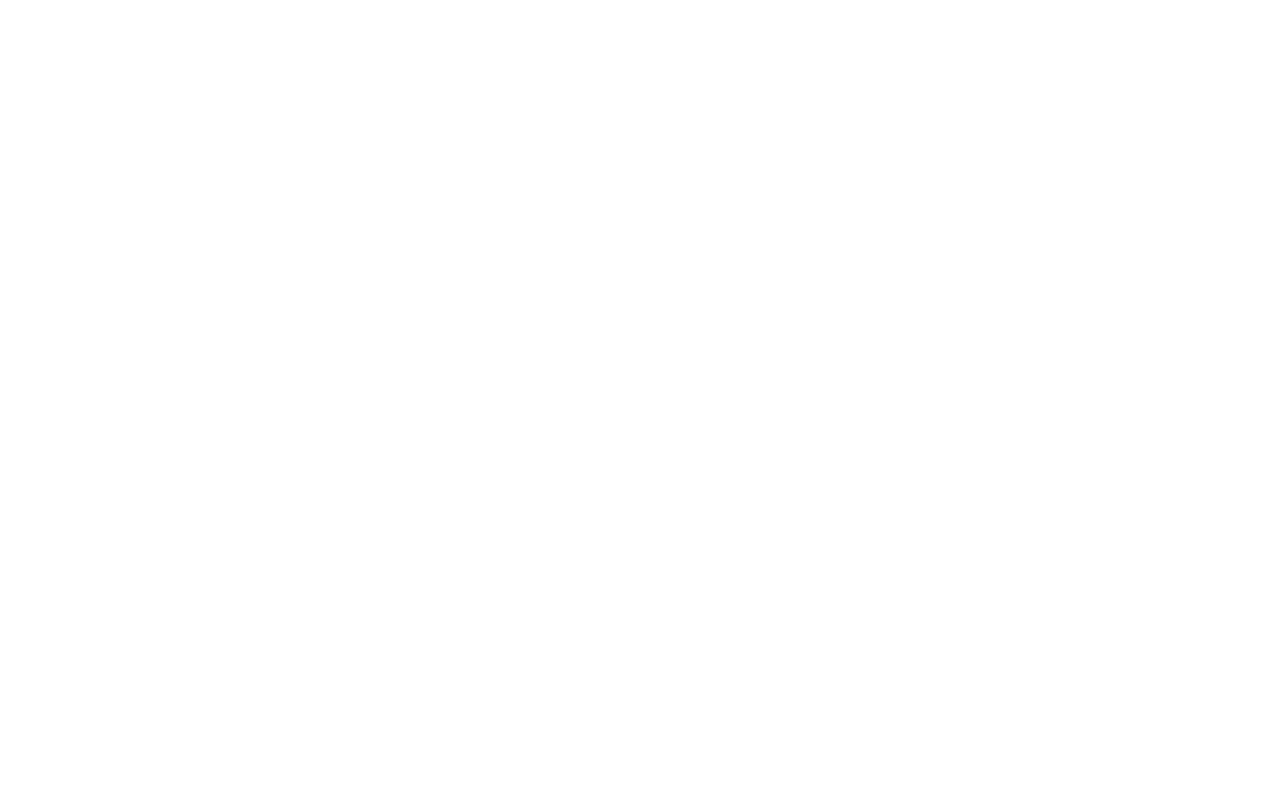
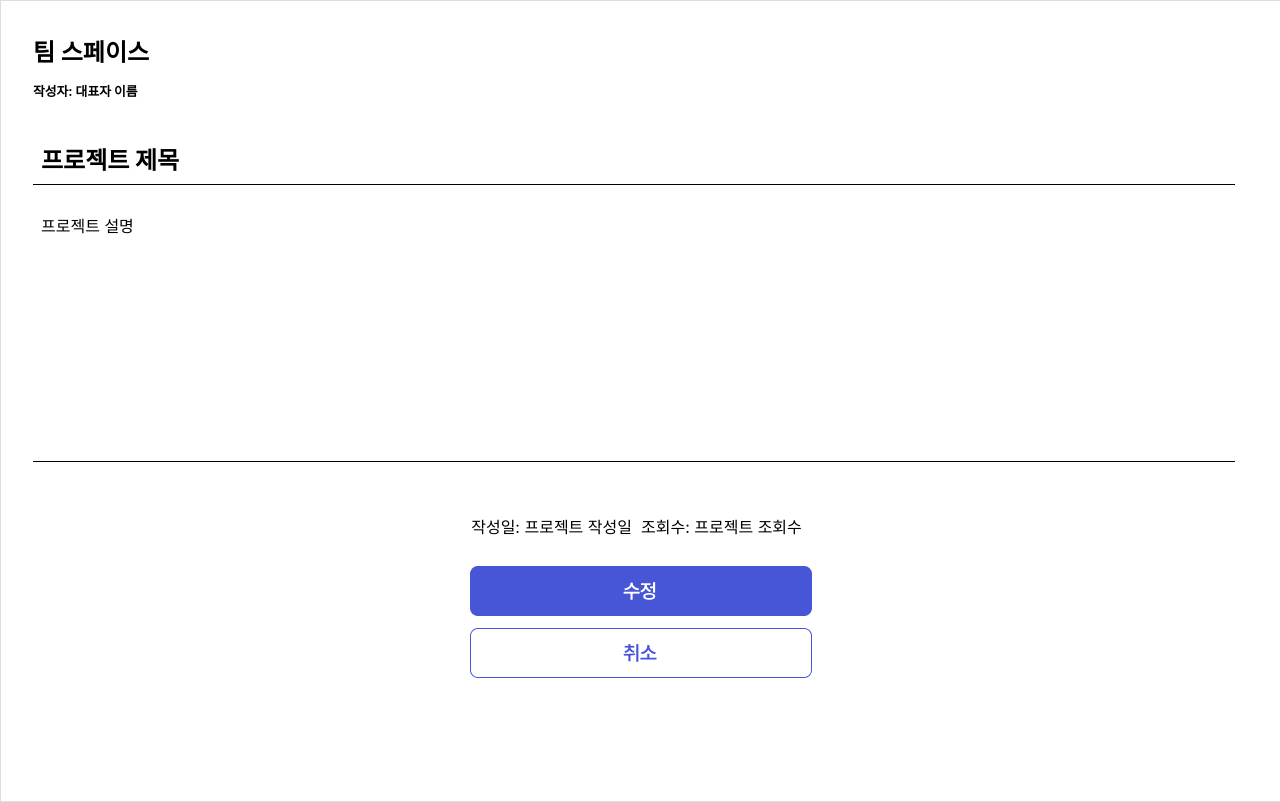
Before and after one commit to IntroMe-IM/IM_Frontend, a React (Create React App) app in the folder introme/: page /TeamSpaceDetail/1 in a window 1280 px wide. Before the commit this address had no page. Built offline with nearby package versions, Linux system fonts and the light colour scheme.

Commit message:
Add TeamSpaceDetail

```diff
--- a/introme/src/App.js
+++ b/introme/src/App.js
@@ -12,6 +12,8 @@
 import Wallet from "./WalletPage/Wallet";
 import MyPage from "./MyPage/MyPage";
 import OpenSpaceDetail from "./ChatSpace/OpenSpaceDetail";
+import TeamSpaceDetail from "./ChatSpace/TeamSpaceDetail";
+
 function App() {
   return (
     <Router>
@@ -28,6 +30,7 @@
         <Route exact path="/Wallet" element={<Wallet />} />
         <Route exact path="/Mypage" element={<MyPage />} />
         <Route path="/OpenSpaceDetail/:id" element={<OpenSpaceDetail />} />
+        <Route path="/TeamSpaceDetail/:id" element={<TeamSpaceDetail />} />
       </Routes>
     </Router>
   );
--- a/introme/src/ChatSpace/TeamSpace.js
+++ b/introme/src/ChatSpace/TeamSpace.js
@@ -2,7 +2,7 @@
 import NavBar from "../Common/NavBar";
 import classes from "../Common/Layout.module.css";
 import classesTeam from "./TeamSpace.module.css";
-import { Link } from "react-router-dom";
+import { Link, useNavigate } from "react-router-dom";
 import openSpace from "../Icon/openSpace.png";
 import teamSpace_B from "../Icon/teamSpace_B.png";
 import personIcon from "../Icon/personIcon.png";
@@ -13,6 +13,7 @@
   const [projects, setProjects] = useState([]);
   const [owners, setOwners] = useState({});
   const memberId = JSON.parse(localStorage.getItem("member")).id;
+  const navigate = useNavigate();
 
   const fetchProjects = async () => {
     try {
@@ -40,6 +41,10 @@
   useEffect(() => {
     fetchProjects();
   }, []);
+
+  const handleProjectClick = (projectId) => {
+    navigate(`/TeamSpaceDetail/${projectId}`);
+  };
 
   return (
     <>
@@ -87,7 +92,9 @@
                 margin: "0 auto",
                 padding: "7px",
                 display: "flex",
+                cursor: "pointer",
               }}
+              onClick={() => handleProjectClick(project.id)}
             >
               <div style={{ display: "flex" }}>
                 {/*사진 div */}
--- /dev/null
+++ b/introme/src/ChatSpace/TeamSpaceDetail.js
@@ -0,0 +1,80 @@
+// TeamSpaceDetail.js
+import React from "react";
+import { Link } from "react-router-dom";
+import classes from "../Common/Layout.module.css";
+import cancleButton from "../Icon/cancleButton.png";
+import updateButton from "../Icon/updateButton.png";
+
+const TeamSpaceDetail = () => {
+    return (
+        <>
+            <div className={classes.createChatLayout}>
+                <p
+                    style={{
+                        marginTop: "5vh",
+                        margin: "4vh",
+                        fontSize: "1.5rem",
+                        fontWeight: "bold",
+                    }}
+                >
+                    팀 스페이스
+                    <p style={{ fontSize: "0.8rem", }}>작성자: 대표자 이름</p>
+                </p>
+
+                <div style={{ margin: "4vh" }}>
+                    <div
+                        style={{
+                            border: "none",
+                            borderBottom: "1px solid black",
+                            background: "none",
+                            boxShadow: "none",
+                            outline: "none",
+                            width: "calc(100% - 30px)",
+                            padding: "0.5rem",
+                            marginTop: "-3rem",
+                            fontWeight: "bold",
+                            fontSize: "1.5rem",
+                        }}
+                    >
+                        프로젝트 제목
+                    </div>
+                </div>
+                <div style={{ margin: "4vh" }}>
+                    <div
+                        style={{
+                            border: "none",
+                            borderBottom: "1px solid black",
+                            background: "none",
+                            boxShadow: "none",
+                            outline: "none",
+                            width: "calc(100% - 30px)",
+                            padding: "0.5rem",
+                            minHeight: "30vh",
+                            maxHeight: "30vh",
+                            marginTop: "-3rem",
+                            resize: "none",
+                            overflowY: "hidden",
+                        }}
+                    >
+                        {" "}
+                        프로젝트 설명
+                    </div>
+                </div>
+                <div style={{ display: "flex", margin: "0 auto" }}>
+                    <p>작성일: 프로젝트 작성일&nbsp;&nbsp;</p>
+                    <p>조회수: 프로젝트 조회수&nbsp;&nbsp;</p>
+                </div>
+                <div style={{ display: "grid", placeItems: "center" }}>
+                    <Link to="/TeamSpace">
+                        <img src={updateButton} style={{ margin: "1vh" }} alt="update" />
+                    </Link>
+                    <Link to="/TeamSpace">
+                        <img src={cancleButton} alt="cancel" />
+                    </Link>
+                </div>
+            </div>
+        </>
+    );
+};
+
+export default TeamSpaceDetail;
```
